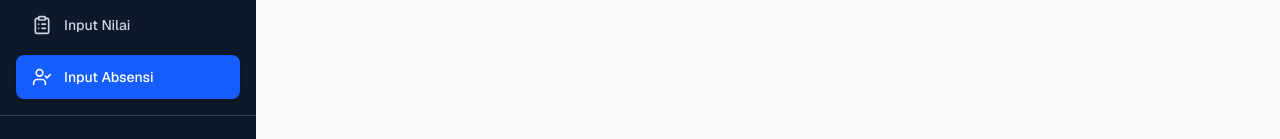
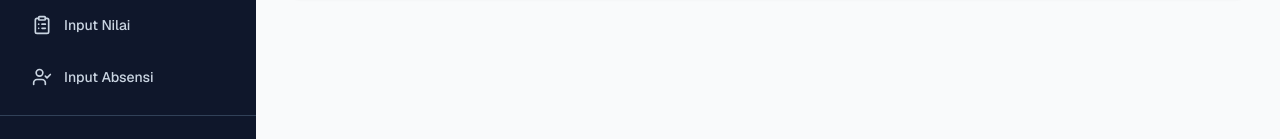
Before and after one commit to shalmanrafli30/teacher-portal, a Next.js app: page /dashboard/attendance in a window 1280 px wide. Shown: the part 210-349 px from the top of the page. Built offline with nearby package versions, Linux system fonts and the light colour scheme; no server answers; sample sign-in values are in the browser's storage.

Commit message:
revisi sidebar

```diff
--- a/app/dashboard/layout.tsx
+++ b/app/dashboard/layout.tsx
@@ -1,36 +1,47 @@
 'use client';
 
-import { useState, useEffect } from 'react';
-import Link from 'next/link';
-import { usePathname, useRouter } from 'next/navigation';
-import { LayoutDashboard, Calendar, ClipboardList, UserCheck, LogOut, Menu, X } from 'lucide-react';
+import {useState, useEffect} from "react";
+import Link from "next/link";
+import {usePathname, useRouter} from "next/navigation";
+import {LayoutDashboard, Calendar, ClipboardList, UserCheck, LogOut, Menu, X} from "lucide-react";
 
-export default function DashboardLayout({ children }: { children: React.ReactNode }) {
+export default function DashboardLayout({children}: {children: React.ReactNode}) {
   const pathname = usePathname();
   const router = useRouter();
-  const [isSidebarOpen, setSidebarOpen] = useState(true);
+
+  // [FIX] Ubah default jadi false agar mobile start tertutup
+  const [isSidebarOpen, setSidebarOpen] = useState(false);
 
   useEffect(() => {
-    const token = localStorage.getItem('token');
-    if (!token) router.push('/login');
+    const token = localStorage.getItem("token");
+    if (!token) router.push("/login");
   }, [router]);
 
   const handleLogout = () => {
-    localStorage.removeItem('token');
-    router.push('/login');
+    localStorage.removeItem("token");
+    router.push("/login");
   };
 
   const menuItems = [
-    { name: 'Dashboard', href: '/dashboard', icon: LayoutDashboard },
-    { name: 'Jadwal Mengajar', href: '/dashboard/schedule', icon: Calendar },
-    { name: 'Input Nilai', href: '/dashboard/grades', icon: ClipboardList },
-    { name: 'Input Absensi', href: '/dashboard/attendance', icon: UserCheck },
+    {name: "Dashboard", href: "/dashboard", icon: LayoutDashboard},
+    {name: "Jadwal Mengajar", href: "/schedule", icon: Calendar}, // Sesuaikan href
+    {name: "Input Nilai", href: "/grades", icon: ClipboardList},   // Sesuaikan href
+    {name: "Input Absensi", href: "/attendance", icon: UserCheck}  // Sesuaikan href
   ];
 
   return (
     <div className="flex h-screen bg-gray-50 font-sans">
+
+      {/* Backdrop (Overlay Gelap) untuk Mobile */}
+      {isSidebarOpen && (
+        <div
+            className="fixed inset-0 bg-black/50 z-40 md:hidden"
+            onClick={() => setSidebarOpen(false)}
+        />
+      )}
+
       {/* Sidebar */}
-      <aside className={`fixed inset-y-0 left-0 z-50 w-64 bg-slate-900 text-white transform transition-transform duration-200 ease-in-out ${isSidebarOpen ? 'translate-x-0' : '-translate-x-full'} md:relative md:translate-x-0`}>
+      <aside className={`fixed inset-y-0 left-0 z-50 w-64 bg-slate-900 text-white transform transition-transform duration-200 ease-in-out ${isSidebarOpen ? "translate-x-0" : "-translate-x-full"} md:relative md:translate-x-0`}>
         <div className="p-6 border-b border-slate-700 flex justify-between items-center">
           <div>
             <h2 className="text-xl font-bold">Mecca Admin</h2>
@@ -44,16 +55,18 @@ export default function DashboardLayout({ children }: { children: React.ReactNod
         <nav className="flex-1 p-4 space-y-2">
           {menuItems.map((item) => {
             const Icon = item.icon;
-            const isActive = pathname === item.href;
+            // Highlight jika path diawali href menu (biar submenu juga aktif)
+            // Kecuali dashboard home yg cuma '/' atau '/dashboard'
+            const isActive = item.href === '/dashboard'
+                ? pathname === item.href
+                : pathname.startsWith(item.href);
+
             return (
               <Link
                 key={item.href}
                 href={item.href}
-                className={`flex items-center px-4 py-3 text-sm font-medium rounded-lg transition-colors ${
-                  isActive
-                    ? 'bg-blue-600 text-white shadow-md'
-                    : 'text-slate-300 hover:bg-slate-800 hover:text-white'
-                }`}
+                onClick={() => setSidebarOpen(false)} // Tutup sidebar saat menu diklik (Mobile)
+                className={`flex items-center px-4 py-3 text-sm font-medium rounded-lg transition-colors ${isActive ? "bg-blue-600 text-white shadow-md" : "text-slate-300 hover:bg-slate-800 hover:text-white"}`}
               >
                 <Icon className="w-5 h-5 mr-3" />
                 {item.name}
@@ -73,15 +86,16 @@ export default function DashboardLayout({ children }: { children: React.ReactNod
       {/* Main Content */}
       <div className="flex-1 flex flex-col h-screen overflow-hidden">
         {/* Mobile Header */}
-        <header className="md:hidden bg-white shadow-sm p-4 flex items-center">
-          <button onClick={() => setSidebarOpen(true)} className="text-gray-600 mr-4">
+        <header className="md:hidden bg-white shadow-sm p-4 flex items-center justify-between z-30">
+          <button onClick={() => setSidebarOpen(true)} className="text-gray-600 p-1 hover:bg-gray-100 rounded">
             <Menu className="w-6 h-6" />
           </button>
           <span className="font-bold text-gray-800">Teacher Portal</span>
+          <div className="w-6"></div> {/* Spacer biar text tengah */}
         </header>
 
-        <main className="flex-1 overflow-y-auto p-8">
-          {children}
+        <main className="flex-1 overflow-y-auto p-4 md:p-8 relative">
+            {children}
         </main>
       </div>
     </div>
```
